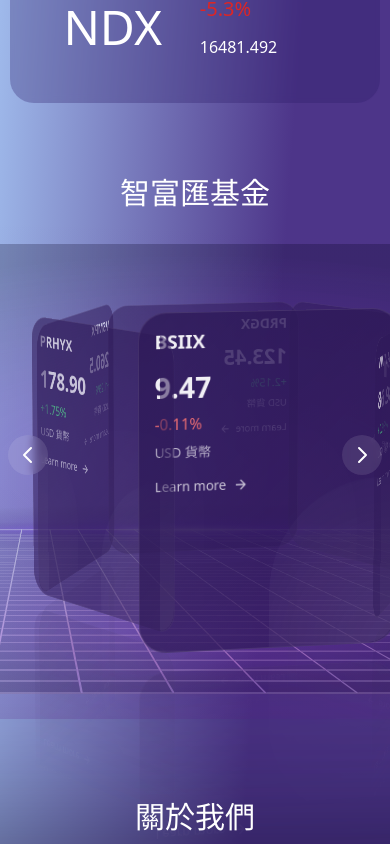
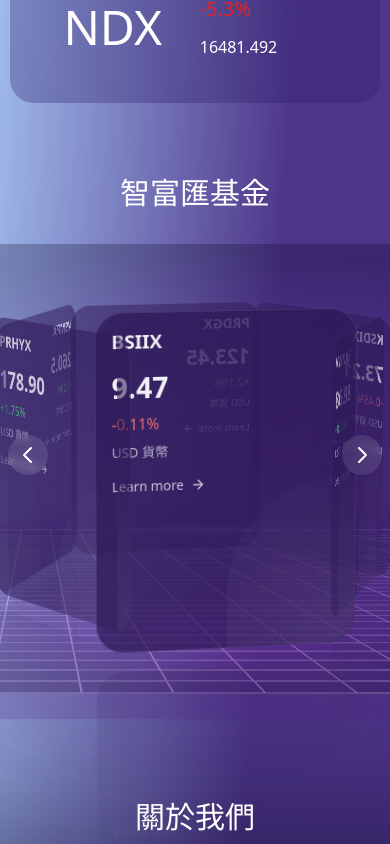
Before and after one commit to xwjisfather/Figma-to-next, a Next.js app in the folder my-project/: page / in a window 390 px wide. Shown: the part 781-1625 px from the top of the page. Built offline with nearby package versions, Linux system fonts and the light colour scheme; no server answers.

Commit message:
Fund Responsive

```diff
--- a/my-project/src/components/Fund.tsx
+++ b/my-project/src/components/Fund.tsx
@@ -103,7 +103,7 @@ const FundCardComponent: React.FC<{
 
   return (
     <motion.div
-  className="absolute left-[40%] top-1/2 max-lg:left-[35%] max-md:top-[30%] md:left-[39%] max-sm:left-[30%] " // 添加 max-md:top-[X%] 让移动端卡片位置上移
+  className="absolute left-[40%] top-1/2 max-lg:left-[35%] max-md:top-[30%] md:left-[39%] max-sm:left-[28%] max-xs:left-[20%] max-xxs:left-[18%]  max-tiny:left-[16%]" // 添加 max-md:top-[X%] 让移动端卡片位置上移
   animate={{
     x,
     z,
--- a/my-project/tailwind.config.js
+++ b/my-project/tailwind.config.js
@@ -11,6 +11,11 @@ module.exports = {
       fontFamily: {
         marcellus: ['Marcellus', 'serif'],
         'noto-sans': ['"Noto Sans HK"', 'sans-serif'],
+      },
+      screens: {
+        'xs': '470px',  // 或者其他你需要的尺寸
+        'xxs': '404px',
+        'tiny': '375px',
       }
     },
   },
```
